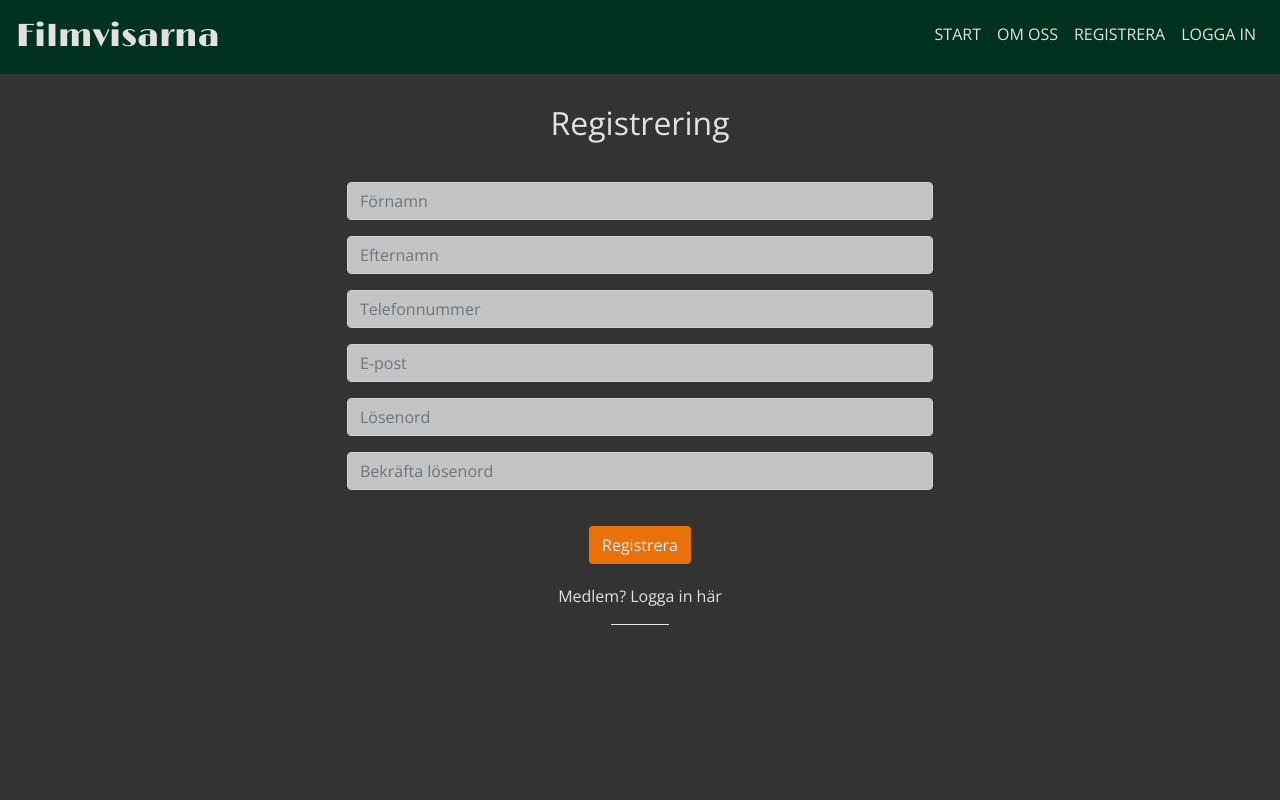
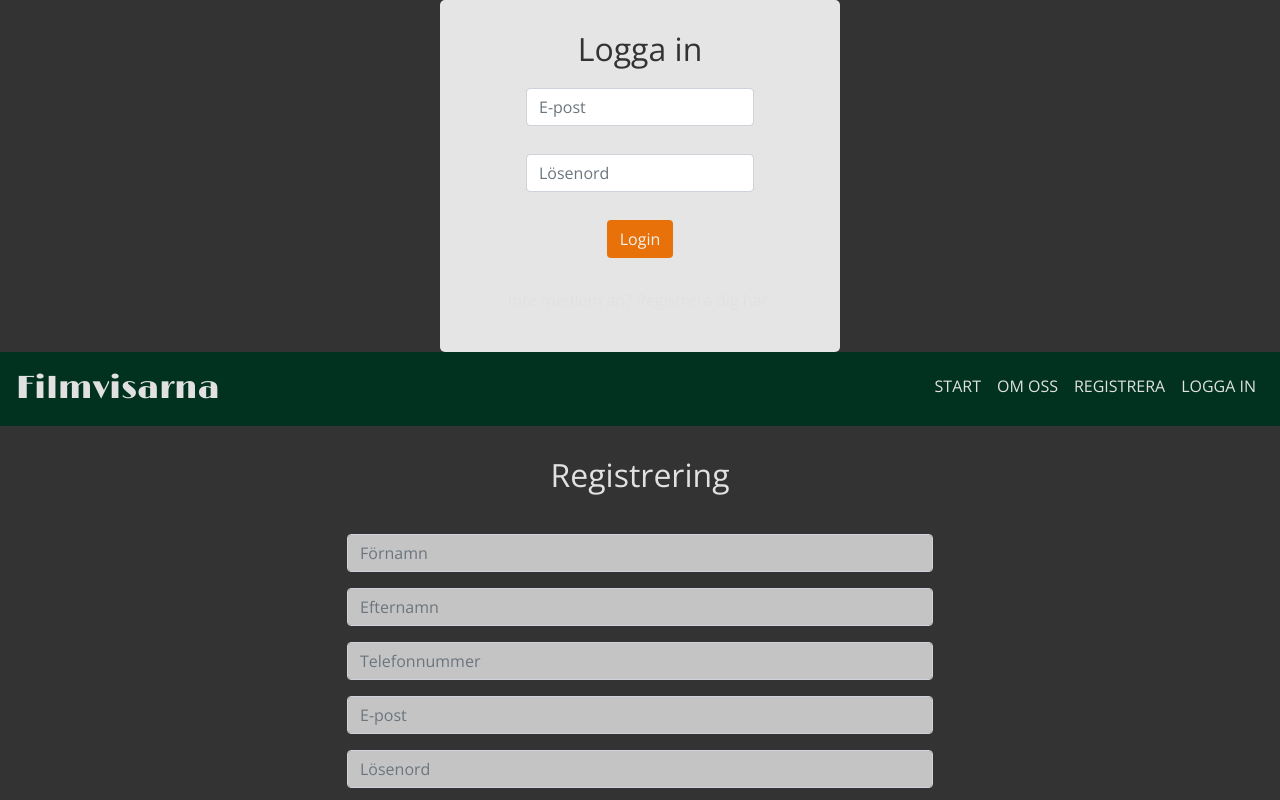
Before and after one commit to chris-mbg/FilmvisarnaAB, a React (Create React App) app: page /registration in a window 1280 px wide. Shown: the top 800 px of the page. Built offline with nearby package versions, Linux system fonts and the light colour scheme; no server answers.

Commit message:
New login - first submit

```diff
--- a/src/App.js
+++ b/src/App.js
@@ -1,32 +1,75 @@
-import { BrowserRouter, Route, Switch } from "react-router-dom";
-import HomePage from "./pages/HomePage";
-import MoviePage from "./pages/MoviePage";
+import React from 'react';
+import { BrowserRouter, Route, Switch } from 'react-router-dom';
+import HomePage from './pages/HomePage';
+import MoviePage from './pages/MoviePage';
 import OrderPage from './pages/OrderPage';
-import RegistrationPage from "./pages/RegistrationPage";
-import ProfilePage from "./pages/ProfilePage";
-import UserContextProvider from "./contexts/UserContext";
-import MovieContextProvider from "./contexts/MovieContext";
-import "./css/App.css";
-import Navbar from "./components/Navbar";
+import RegistrationPage from './pages/RegistrationPage';
+import ProfilePage from './pages/ProfilePage';
+import UserContextProvider from './contexts/UserContext';
+import MovieContextProvider from './contexts/MovieContext';
+import './css/App.css';
+import Navbar from './components/Navbar';
+import Login from './components/login/Login';
+import Header from './components/Header';
+
+export const AuthContext = React.createContext();
+const initialState = {
+  isAuthenticated: false,
+  user: null,
+  token: null,
+};
+
+const reducer = (state, action) => {
+  switch (action.type) {
+    case 'LOGIN':
+      localStorage.setItem('user', JSON.stringify(action.payload.user));
+      localStorage.setItem('token', JSON.stringify(action.payload.token));
+      return {
+        ...state,
+        isAuthenticated: true,
+        user: action.payload.user,
+        token: action.payload.token,
+      };
+    case 'LOGOUT':
+      localStorage.clear();
+      return {
+        ...state,
+        isAuthenticated: false,
+        user: null,
+      };
+    default:
+      return state;
+  }
+};
 
 function App() {
+  const [state, dispatch] = React.useReducer(reducer, initialState);
   return (
-    <div className="App">
+    <AuthContext.Provider>
+      <Header />
+      <div className='App'>
+        {!state.isAuthenticated ? <Login /> : <HomePage />}
         <UserContextProvider>
           <MovieContextProvider>
             <BrowserRouter>
               <Navbar />
               <Switch>
-              <Route exact path="/" component={HomePage} />
-              <Route exact path="/movies/:movieId" component={MoviePage} />
-              <Route exact path="/order" component={OrderPage} />
-              <Route exact path="/registration" component={RegistrationPage} />
-              <Route exact path="/profile" component={ProfilePage} />
+                <Route exact path='/' component={HomePage} />
+                <Route exact path='/movies/:movieId' component={MoviePage} />
+                <Route exact path='/order' component={OrderPage} />
+                <Route
+                  exact
+                  path='/registration'
+                  component={RegistrationPage}
+                />
+                <Route exact path='/profile' component={ProfilePage} />
               </Switch>
             </BrowserRouter>
           </MovieContextProvider>
         </UserContextProvider>
+        <Login />
       </div>
+    </AuthContext.Provider>
   );
 }
 
--- /dev/null
+++ b/src/components/Header.js
@@ -0,0 +1,7 @@
+import React from 'react';
+
+export const Header = () => {
+  return <nav id='navigation'></nav>;
+};
+
+export default Header;
--- /dev/null
+++ b/src/components/login/Login.js
@@ -0,0 +1,66 @@
+import React, { useState } from 'react';
+
+import { AuthContext } from '../../App';
+import style from '../../css/Login.module.css';
+
+export const Login = () => {
+  const initialState = {
+    email: '',
+    password: '',
+    isSubmitting: false,
+    errorMessage: null,
+  };
+  const [data, setData] = useState(initialState);
+  const handleInputChange = (event) => {
+    setData({
+      ...data,
+      [event.target.name]: event.target.value,
+    });
+  };
+
+  return (
+    <div className={`form-group ${style.modalContainer}`}>
+      <h2 className={style.loginHeading}>Logga in</h2>
+      <form>
+        <label htmlFor='email'>
+          <input
+            type='text'
+            value={data.email}
+            onChange={handleInputChange}
+            name='email'
+            id='email'
+            className={`form-control ${style.input}`}
+            required
+            placeholder='E-post'
+          />
+        </label>
+        <label htmlFor='password'>
+          <input
+            type='password'
+            value={data.password}
+            onChange={handleInputChange}
+            name='password'
+            id='password'
+            className={`form-control`}
+            required
+            placeholder='Lösenord'
+          />
+        </label>
+
+        {data.errorMessage && (
+          <span className='form-error'>{data.errorMessage}</span>
+        )}
+
+        <button
+          disabled={data.isSubmitting}
+          className={`btn ${style.loginBtn}`}
+        >
+          {data.isSubmitting ? 'Loading...' : 'Login'}
+        </button>
+      </form>
+      <p className={style.regText}>Inte medlem än? Registrera dig här.</p>
+    </div>
+  );
+};
+
+export default Login;
--- /dev/null
+++ b/src/css/Login.module.css
@@ -0,0 +1,32 @@
+.modalContainer {
+  background-color: #E5E5E5;
+  padding: 30px 40px;
+  width: 400px;
+  border-radius: 5px;
+  margin: auto;
+  text-align: center;
+}
+.loginHeading {
+  margin-bottom: 20px;
+  color: #333333;
+}
+.loginBtn {
+  background-color: #E87209;
+  color: #F3F3F3;
+  margin: 20px;
+}
+
+.loginBtn:hover {
+  background-color: #b55e0c;
+  color: #F3F3F3;
+  margin: 20px;
+}
+
+.input {
+  margin-bottom: 20px;
+
+}
+.regText{
+  margin-top: 10px;
+  text-align: center;
+}
```
Lines whose indentation alone changed are shown as unchanged.
